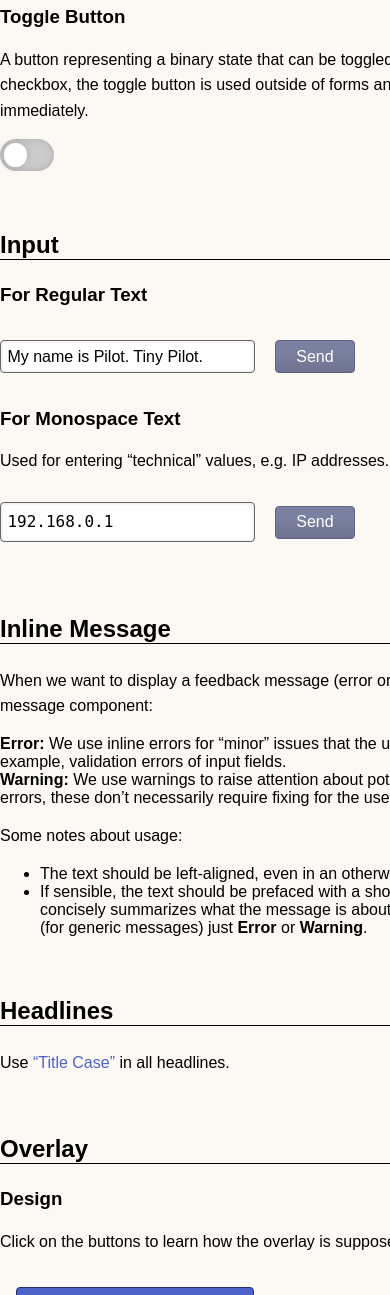
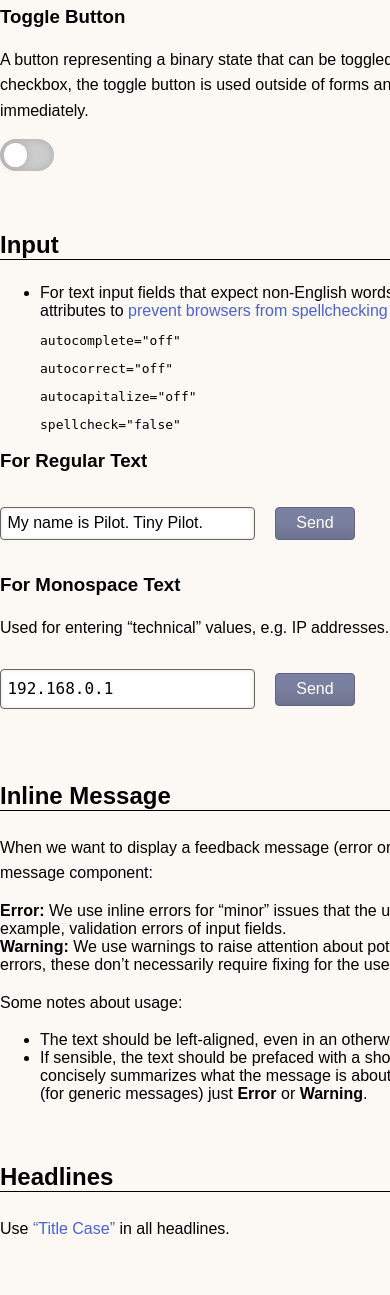
Before and after one commit to tiny-pilot/tinypilot, a Flask app: template app/templates/styleguide.html in a window 390 px wide; the page is wider, and only the part inside the window is pictured. Shown: the part 2126-3421 px from the top of that part. Run offline with Flask 2, Linux system fonts and the light colour scheme; the template is opened without the code that fills it, so the values that code supplies are empty; parts of the project's set-up code (start-up, migrations or seed data) failed here and were passed over; some libraries are stand-ins or nearby versions.

Commit message:
Remove spellcheck and other formatters on hostname input (#972)
* Remove spellcheck and other formatters on hostname input

I just noticed that Chrome puts a red squiggle under 'tinypilot' because it flags it as an unrecognized word. We can add HTML attributes to prevent this behavior, and while we're at it, we may as well prevent autocomplete and friends on mobile devices.

* Add a note about autocorrect to style guide

```diff
--- a/app/templates/styleguide.html
+++ b/app/templates/styleguide.html
@@ -200,6 +200,20 @@
       </label>
 
       <h2 class="section">Input</h2>
+      <ul>
+        <li>
+          For text input fields that expect non-English words, use any/all of
+          the following attributes to
+          <a href="https://github.com/tiny-pilot/tinypilot/pull/972"
+            >prevent browsers from spellchecking</a
+          >
+          or auto-correcting the text:
+          <pre>autocomplete="off"</pre>
+          <pre>autocorrect="off"</pre>
+          <pre>autocapitalize="off"</pre>
+          <pre>spellcheck="false"</pre>
+        </li>
+      </ul>
       <h3>For Regular Text</h3>
       <div>
         <input
```
Also changed, not shown: app/templates/custom-elements/change-hostname-dialog.html (+10 -1 lines).
